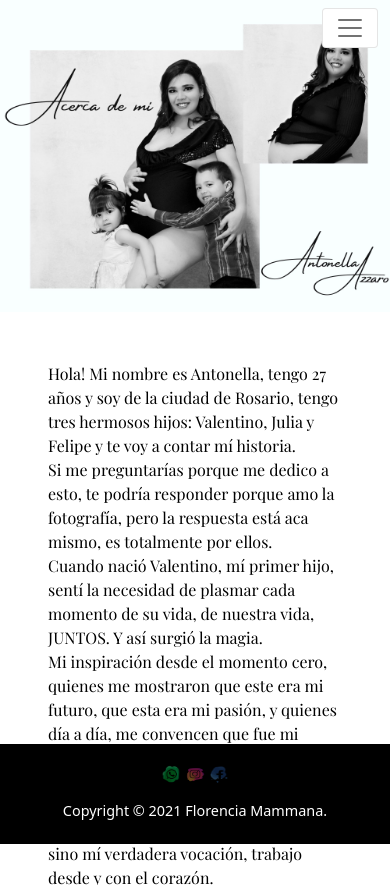
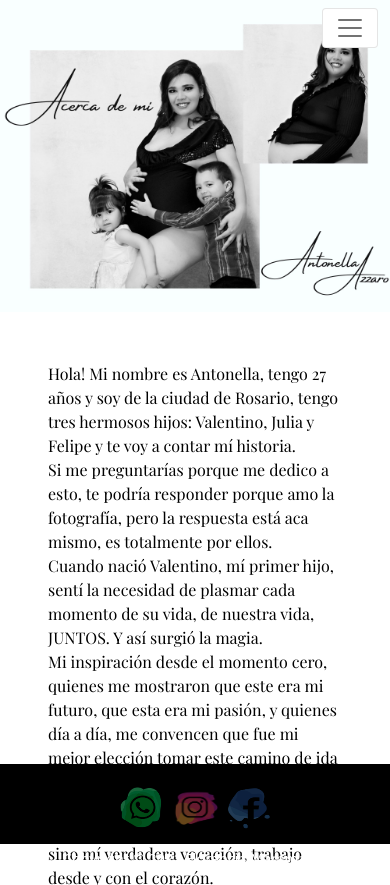
Before and after one commit to FlorrMammana/FotografiaAA, a website: page extensiones/acerca_de_mi.html in a window 390 px wide. Shown: the top 885 px of the page. Drawn offline with nearby package versions, Linux system fonts and the light colour scheme; files whose address does not match are found by name.

Commit message:
modificaciones icons footer

```diff
--- a/extensiones/acerca_de_mi.html
+++ b/extensiones/acerca_de_mi.html
@@ -84,9 +84,9 @@
   </main>
   <footer class="pie">
     <div class="text-center mt-2">
-      <a href="https://api.whatsapp.com/send?phone=+5493413212540" target="_blank"><img alt="siguenos en facebook" height="60" width="60" src="../imagenes/logo/whatapps.png" class="opacidad"></a>
-      <a href="https://instagram.com/antoazzaro_fotografia?utm_medium=copy_link" target="_blank"><img alt="siguenos en facebook" height="60" width="60" src="../imagenes/logo/instagram.png" class="opacidad"></a>
-      <a href="https://www.facebook.com/AAfotografia/" target="_blank"><img alt="siguenos en facebook" height="60" width="60" src="../imagenes/logo/facebook.png" class="opacidad"></a>
+      <a href="https://api.whatsapp.com/send?phone=+5493413212540" target="_blank"><img alt="siguenos en facebook" height="50" width="50" src="../imagenes/logo/whatapps.png" class="opacidad"></a>
+      <a href="https://instagram.com/antoazzaro_fotografia?utm_medium=copy_link" target="_blank"><img alt="siguenos en facebook" height="50" width="50" src="../imagenes/logo/instagram.png" class="opacidad"></a>
+      <a href="https://www.facebook.com/AAfotografia/" target="_blank"><img alt="siguenos en facebook" height="50" width="50" src="../imagenes/logo/facebook.png" class="opacidad"></a>
     </div>
     <p class="pie__parrafo text-center pt-3">
       Copyright &copy; 2021 Florencia Mammana.
--- a/scss/fotografia.scss
+++ b/scss/fotografia.scss
@@ -310,10 +310,10 @@ img:hover{
     bottom:0;
     width:100%;
     background-color: black;
-    color: white;
-    font-size:1em;
-    height: $size100;
+    height: 80px;
     position:fixed;
+    justify-content: space-around;
+
 }
 
 
@@ -378,8 +378,8 @@ img:hover{
         padding:10px;
 
         img{
-            width:20px;
-            height:20px;
+            width:50px;
+            height:50px;
         }
     }
     .card0, .card1, .card2, .card4, .card5, .card6{
@@ -449,8 +449,8 @@ img:hover{
         font-size:0.9em;
         padding:10px;
         img{
-            width:40px;
-            height:40px;
+            width:50px;
+            height:50px;
         }
 
     }
```
Also changed, not shown: css/estilos.css.
